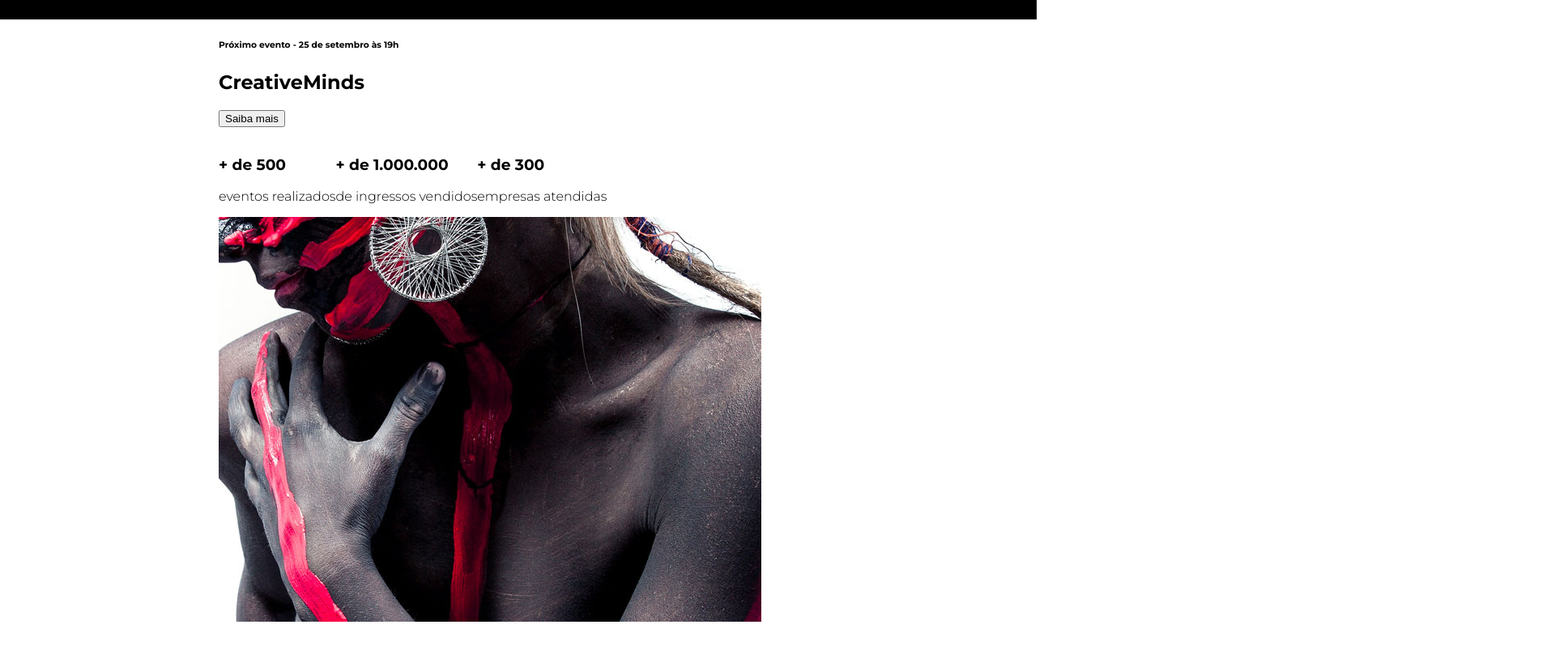
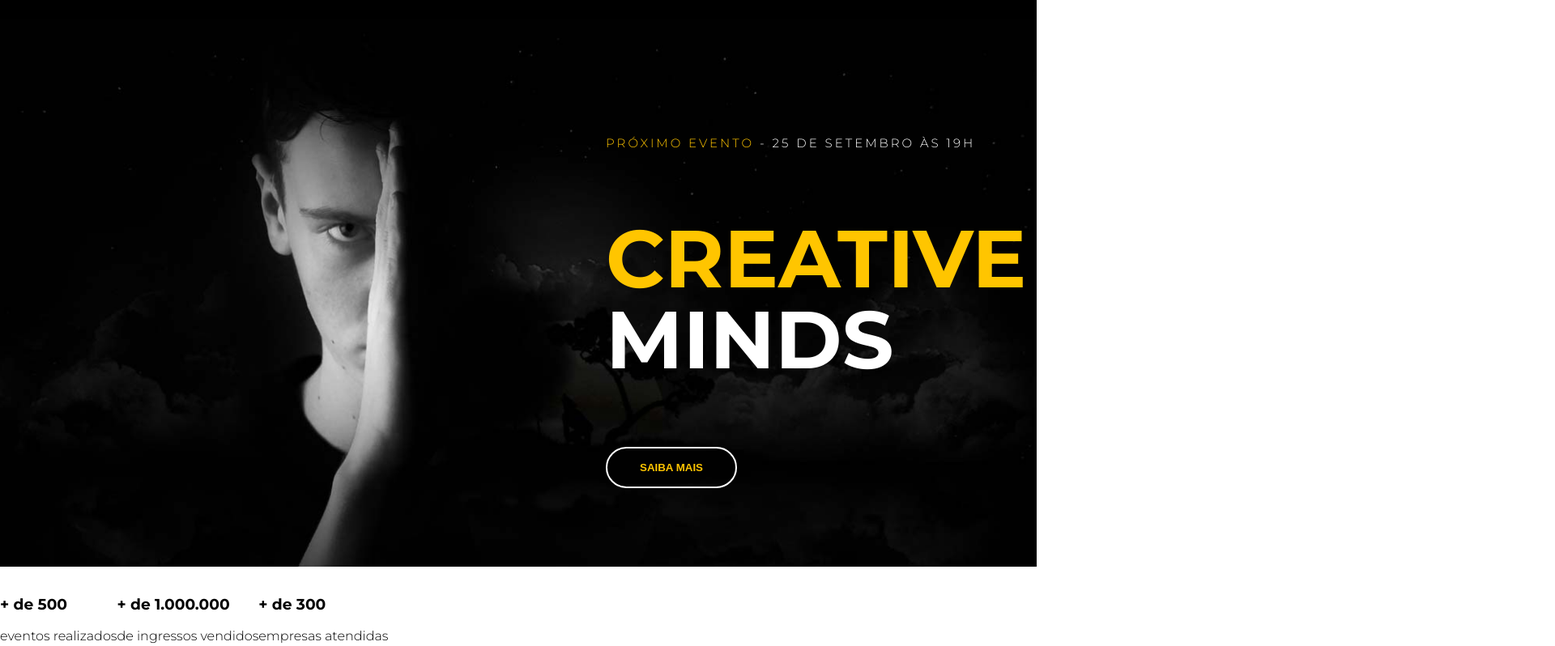
Before and after one commit to marcusimao/studion, a website: page src/index.html in a window 1280 px wide. Shown: the part 100-898 px from the top of the page at 81% size, 1920 px wide, since content can reach past the window. Drawn offline with Linux system fonts and the light colour scheme.

Commit message:
feat(header): imlemented header styles

```diff
--- a/src/index.html
+++ b/src/index.html
@@ -26,10 +26,18 @@
 <header>
 <div id="slider">
     <div class="slide">
-        <h6><span>Próximo evento</span> - 25 de setembro às 19h</h6>
-        <h2><span>Creative</span>Minds</h2>
-        <button>Saiba mais</button>
+        <img
+        class="slide__background-image"
+        src="./images/banner.jpg"
+        alt="Studion Banner"
+        />
+        <div
+        class="slide__copy">
+        <h6><span class="copy--primary">Próximo evento</span> - 25 de setembro às 19h</h6>
+        <h2><span class="copy--primary">Creative</span> Minds</h2>
+        <button class="btn btn--slide">Saiba mais</button>
     </div>
+</div>
 
 
 </div>
@@ -51,8 +59,8 @@
                 <button>saiba mais</button>
 
         </div>
-        <div>
-                <img src="./images/parallax.jpg"/>
+        <div >
+                <img src="./images/parallax.jpg" width="1080px"/>
                 <h6>você informa a temática e nós planejamos um evento com tecnologia</h6>
                 <h2><span>muito+ </span>diversão</h2>
                 <button>fazer cotação</button>
--- a/src/style.css
+++ b/src/style.css
@@ -6,12 +6,14 @@
 }
 
 :root {
-    --color-primary: #ffc500;
     font-family: 'Montserrat', sans-serif;
     font-size: 16px;
-    padding-left: 16.875rem;
+    --color-primary: #ffc500;
+    --default-padding: 1rem;
+
+    /* padding-left: 16.875rem;
     padding-right: 16.875rem;
-
+     */
 
 }
 
@@ -86,3 +88,75 @@ ul{
 .copy--primary {
     color: var(--color-primary);
 }
+
+#slider {
+    color: #fff;
+    background-color: #000;
+
+
+}
+
+
+.slide {
+    height: calc(100vh - 7.75rem);
+    position: relative;
+}
+
+
+
+
+.slide__background-image {
+    width: 100%;
+    height: 100%;
+    object-fit: cover;
+    object-position: center;
+
+}
+
+.slide__copy {
+    padding: 6.75rem;
+    position: absolute;
+    top: 0;
+    left: 50vw;
+}
+.slide__copy h6 {
+    font-size: 0.9375rem;
+    font-weight: 400;
+    text-transform: uppercase;
+    letter-spacing: .1875rem;
+}
+.slide__copy h2 {
+    font-size: 6.25rem;
+    text-transform: uppercase;
+    line-height: 6.25rem;
+
+}
+
+.slide__copy h2 span {
+    display: block;
+}
+
+.btn {
+    cursor: pointer;
+    padding: 1rem 2.5rem;
+    color: var(--color-primary);
+    border: .125rem solid #fff;
+    background: unset;
+    border-radius: 5rem;
+    font-size: .9375;
+    font-weight: 700;
+    text-transform: uppercase;
+    transition: 0.25s all ease;
+
+
+
+}
+
+.btn:hover, .btn:active, .btn:focus {
+
+    border-color: var(--color-primary);
+    background: var(--color-primary);
+    color: #fff;
+
+
+}
```
